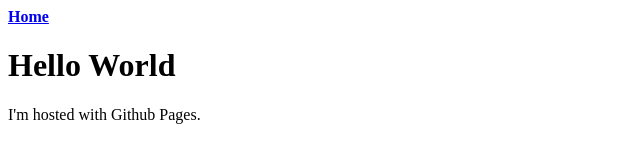
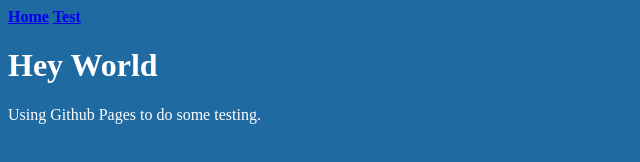
Before and after one commit to Judydip/Judydip.github.io, a plain HTML site: page index.html in a window 1280 px wide. Shown: the whole page, without its empty margins (0-640 px from the left). Drawn offline with Linux system fonts and the light colour scheme; files that its build step writes are made by us from their sources.

Commit message:
HackRU Web Graphics Test

```diff
--- a/index.html
+++ b/index.html
@@ -8,14 +8,15 @@
 </head>
 
 
-<body>
-    <div class="top">
+<body style="background-color:#1f6aa0;">
+    <div class="top" style="color:white">
         <nav>
             <a href="sampleHome.html" class="nodec"><strong>Home</strong></a>
+            <a href="graphicTest.html" class="nodec"><strong>Test</strong></a>
         </nav>
 
-        <h1>Hello World</h1>
-        <p>I'm hosted with Github Pages.</p>
+        <h1>Hey World</h1>
+        <p>Using Github Pages to do some testing.</p>
     </div>
 
 </body>
```
Also changed, not shown: graphicTest.html (added, +21 -0 lines), catAssetCropped.png (added), catLargeRaster.png (added), rabbitSketch1.jpg (added).
